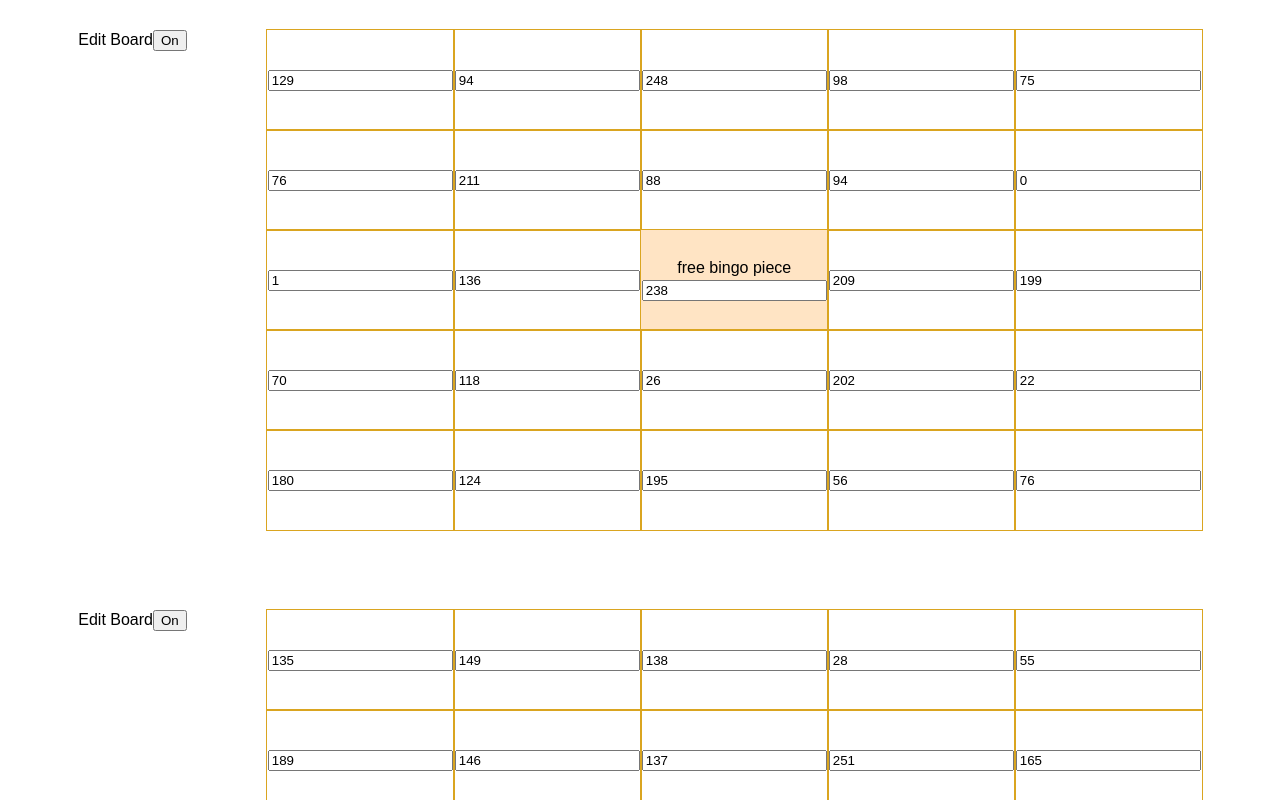
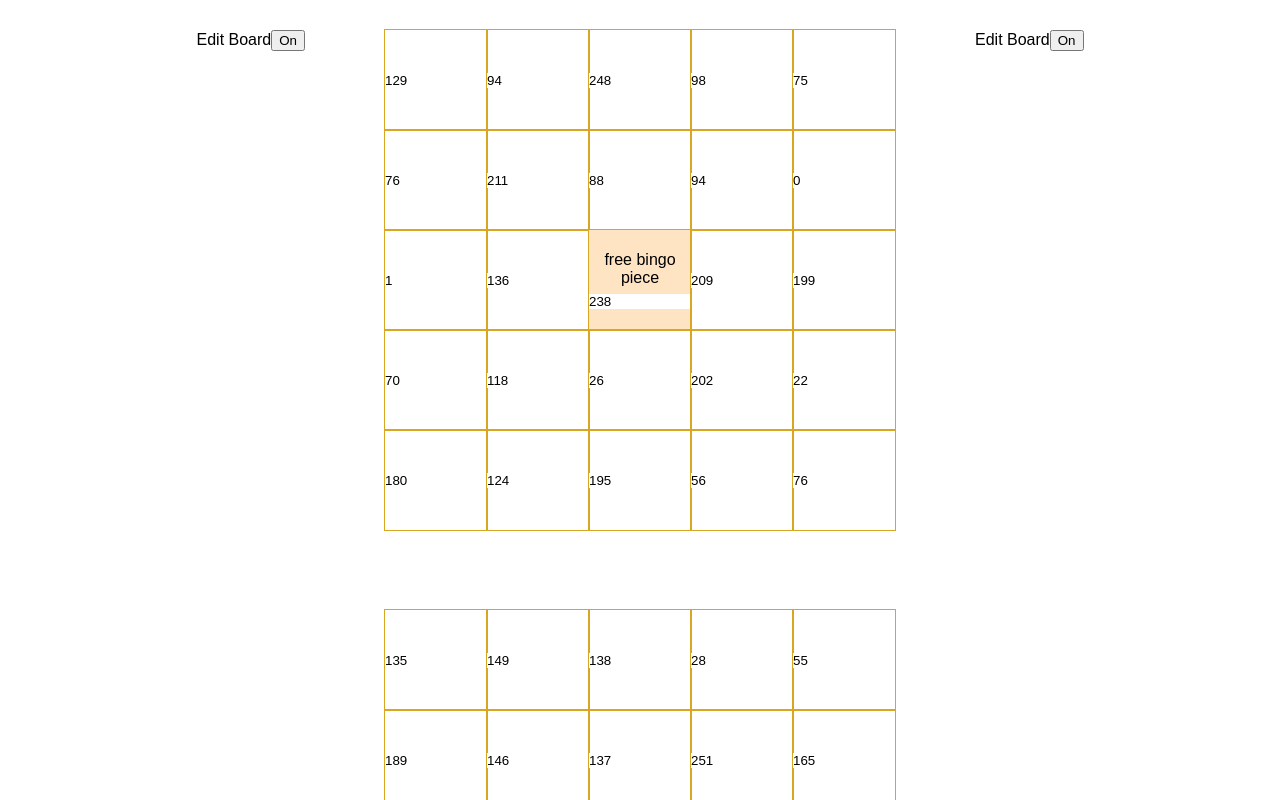
Before and after one commit to toreylittlefield/react-ts-bingo-prototype, a React (Create React App) app: page / in a window 1280 px wide. Shown: the top 800 px of the page. Built offline with nearby package versions, Linux system fonts and the light colour scheme.

Commit message:
styles for board-text input tbd

```diff
--- a/src/styles.css
+++ b/src/styles.css
@@ -45,3 +45,9 @@
   background-color: bisque;
   transition: all 300ms ease;
 }
+
+.board-text input {
+  border: none;
+  padding: 0;
+  width: 100%;
+}
```
